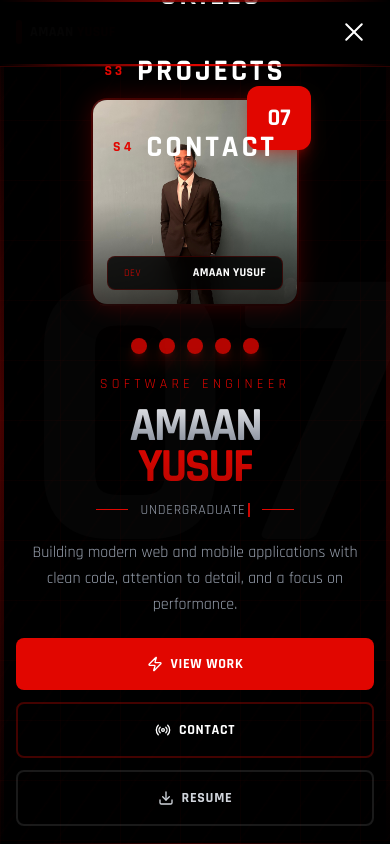
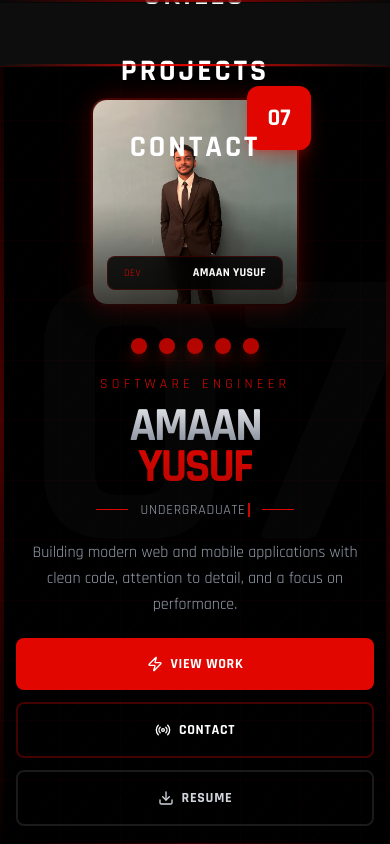
Before and after one commit to amaannn7/my-portfolio, a Next.js app: page / in a window 390 px wide. Both pictures are taken after a click on the button "Toggle menu". Shown: the top 844 px of the page. Built offline with nearby package versions, Linux system fonts and the light colour scheme.

Commit message:
added some changes

```diff
--- a/app/components/MobileNav.tsx
+++ b/app/components/MobileNav.tsx
@@ -35,7 +35,7 @@ export default function MobileNav() {
 
       {/* Full-screen overlay */}
       <div
-        className={`fixed inset-0 z-[55] bg-black/95 backdrop-blur-xl flex flex-col items-center justify-center transition-all duration-400 md:hidden ${
+        className={`fixed inset-0 z-[999] bg-[#0d0d0d] flex flex-col items-center justify-center transition-all duration-400 md:hidden ${
           open ? 'opacity-100 pointer-events-auto' : 'opacity-0 pointer-events-none'
         }`}
       >
@@ -50,7 +50,6 @@ export default function MobileNav() {
               onClick={() => setOpen(false)}
               className="group flex items-center gap-3 text-3xl font-black tracking-widest text-white hover:text-f1-red transition-colors duration-300 font-[var(--font-orbitron)] uppercase"
             >
-              <span className="text-f1-red text-sm font-bold font-[var(--font-orbitron)]">S{i + 1}</span>
               {item}
             </a>
           ))}
--- a/app/page.tsx
+++ b/app/page.tsx
@@ -922,7 +922,7 @@ export default function Home() {
         <div className="max-w-5xl mx-auto text-center">
           <div className="flex items-center justify-center gap-4 mb-4">
             <Radio className="w-8 h-8 text-f1-red" />
-              <h2 className="text-3xl md:text-5xl font-bold animate-slide-up font-[var(--font-orbitron)]">
+            <h2 className="text-3xl md:text-5xl font-bold animate-slide-up font-[var(--font-orbitron)]">
               <span className="bg-gradient-to-r from-f1-red to-white bg-clip-text text-transparent">
                 CONTACT
               </span>
```
